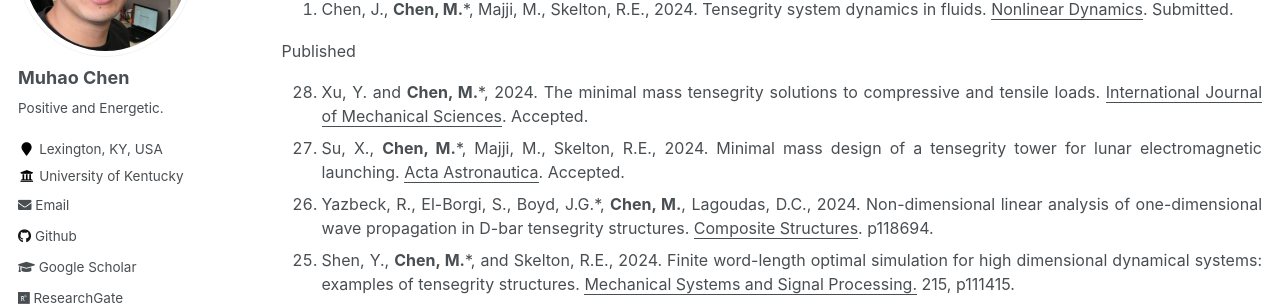
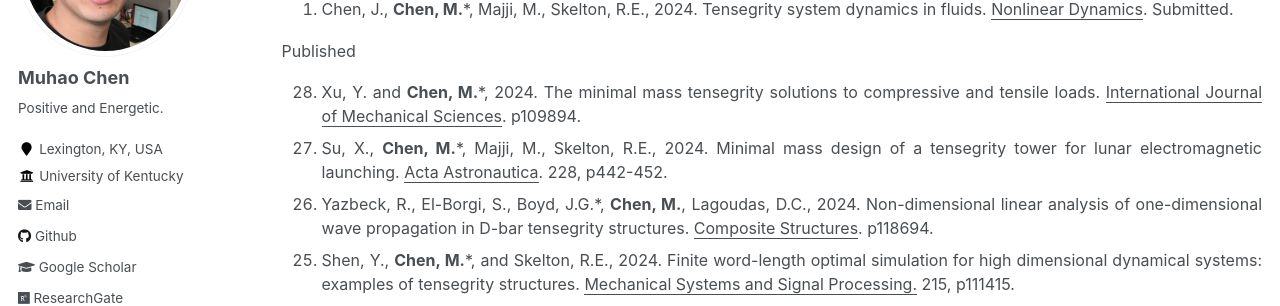
Before and after one commit to Muhao-Chen/muhao-chen.github.io, a Jekyll site: the page built from _pages/publication.md, in a window 1280 px wide and 900 px high, scrolled down 446 px. Shown: the part 154-460 px from the top of the window. Built offline with Jekyll 4.4.1, drawn with Linux system fonts in a browser that asks for light colours.

Commit message:
Update publication.md

```diff
--- a/_pages/publication.md
+++ b/_pages/publication.md
@@ -35,8 +35,8 @@ Submitted
 </ol>
 Published
 <ol reversed>
-<li> Xu, Y. and <strong>Chen, M.</strong>*, 2024. The minimal mass tensegrity solutions to compressive and tensile loads. <u>International Journal of Mechanical Sciences</u>. Accepted.</li>
-<li>Su, X., <strong>Chen, M.</strong>*, Majji, M., Skelton, R.E., 2024. Minimal mass design of a tensegrity tower for lunar electromagnetic launching. <u>Acta Astronautica</u>. Accepted.</li>
+<li> Xu, Y. and <strong>Chen, M.</strong>*, 2024. The minimal mass tensegrity solutions to compressive and tensile loads. <u>International Journal of Mechanical Sciences</u>. p109894.</li>
+<li>Su, X., <strong>Chen, M.</strong>*, Majji, M., Skelton, R.E., 2024. Minimal mass design of a tensegrity tower for lunar electromagnetic launching. <u>Acta Astronautica</u>. 228, p442-452.</li>
 <li> Yazbeck, R., El-Borgi, S., Boyd, J.G.*, <strong>Chen, M.</strong>, Lagoudas, D.C., 2024. Non-dimensional linear analysis of one-dimensional wave propagation in D-bar tensegrity structures. <u>Composite Structures</u>. p118694.</li>
 <li>Shen, Y., <strong>Chen, M.</strong>*, and Skelton, R.E., 2024. Finite word-length optimal simulation for high dimensional dynamical systems: examples of tensegrity structures. <u>Mechanical Systems and Signal Processing.</u> 215, p111415.</li>
 <li> Chen, Y., <strong>Chen, M</strong>, Xia, X.*, Hermanson, J.C., and Qi, F., 2024. Refinement reconstruction-based Monte Carlo methods for solving the breakage population balance equation. <u>Powder Technology</u>. 442, p119870. </li>
```
